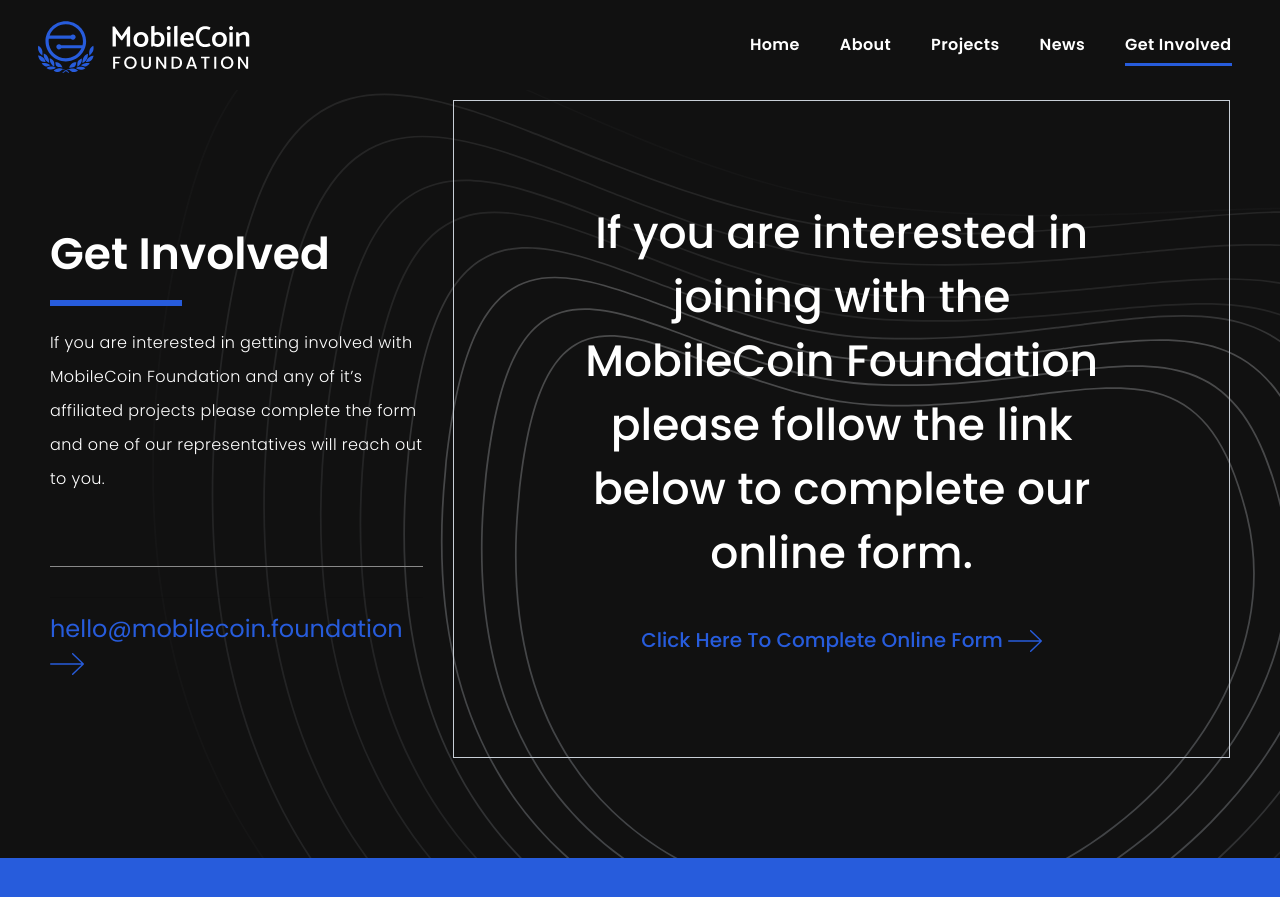
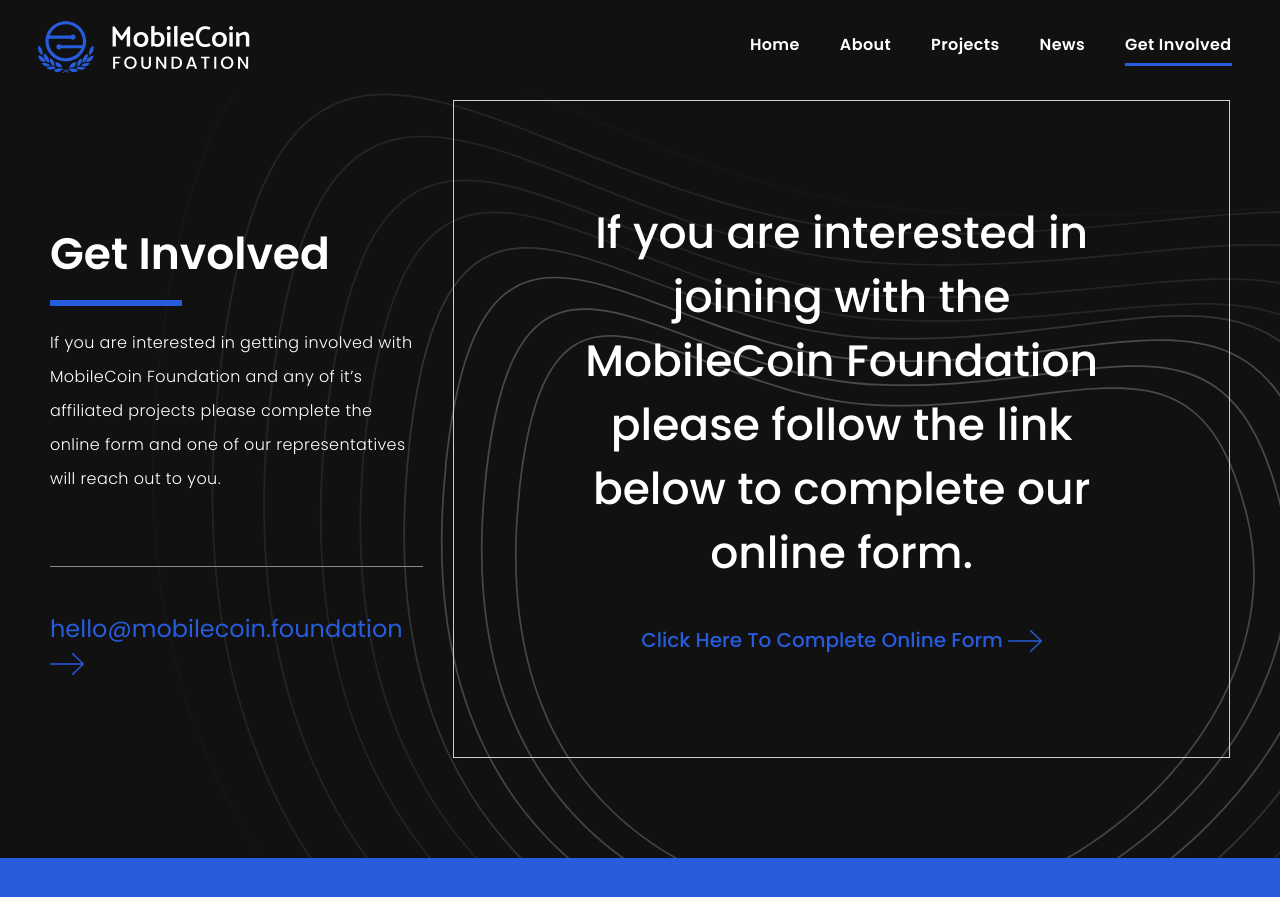
Before and after one commit to BrydgesDesign/MobileCoin, a Jekyll site: the page built from get-involved.html, in a window 1280 px wide and 900 px high. Shown: the top 897 px of the window. Built offline with Jekyll 4.4.1, drawn with Linux system fonts in a browser that asks for light colours.

Commit message:
Get Involved Updates

```diff
--- a/_includes/section/get-involved.html
+++ b/_includes/section/get-involved.html
@@ -6,7 +6,7 @@
                 <div class="col-lg-4 text-left">
                     <h1 class="pageTitle">Get Involved</h1>
 					<img class="blue-divider" src="{{ 'img/blueDivider.png' | relative_url }}" alt="" />
-                    <p class="smallPara">If you are interested in getting involved with MobileCoin Foundation and any of it’s affiliated projects please complete the form and one of our representatives will reach out to you.</p>
+                    <p class="smallPara">If you are interested in getting involved with MobileCoin Foundation and any of it’s affiliated projects please complete the online form and one of our representatives will reach out to you.</p>
 					<hr class="greyDivider"></hr>
 					<hr class="blankDivider"></hr>
 					<a class="contactEmail" href="mailto:hello@mobilecoin.foundation">hello@mobilecoin.foundation <img src="{{ 'img/blue-arrow-right.svg' | relative_url }}" /></a>
```
